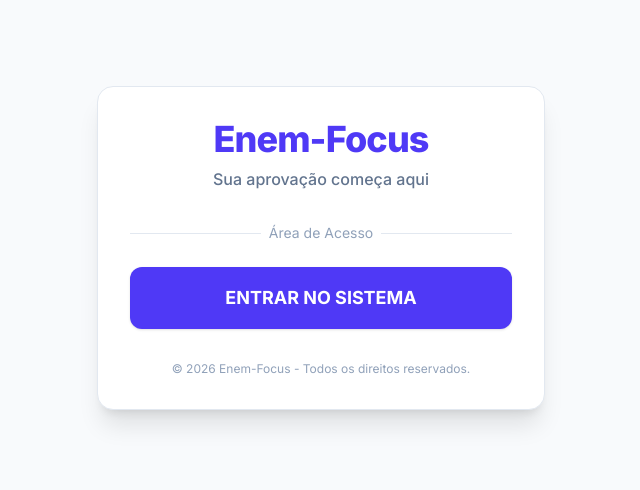
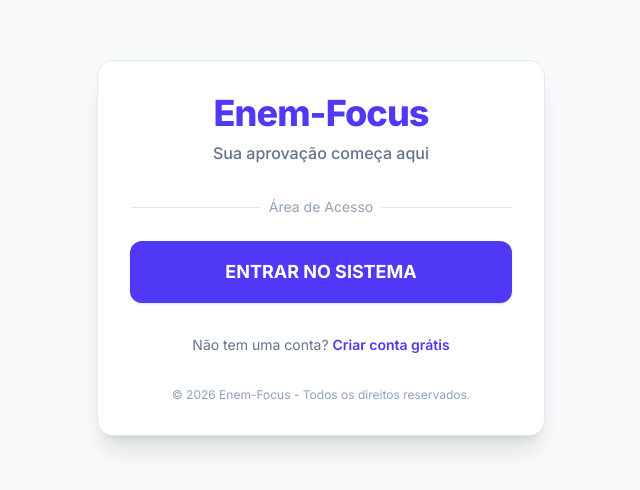
Before and after one commit to hermannglowig-netizen/enem-focus, a Next.js app: page /auth/login in a window 1280 px wide. Shown: the part 152-642 px from the top of the page, without its empty margins (319-959 px from the left). Built offline with nearby package versions, Linux system fonts and the light colour scheme.

Commit message:
Adiciona tela de selecao de planos /pricing

```diff
--- a/app/auth/login/page.tsx
+++ b/app/auth/login/page.tsx
@@ -2,6 +2,7 @@
 
 import { supabase } from '../../../lib/supabase';
 import { useRouter } from 'next/navigation';
+import Link from 'next/link';
 import { useState } from 'react';
 
 export default function LoginPage() {
@@ -14,13 +15,10 @@ export default function LoginPage() {
     // Log para depuração no console do navegador
     console.log("Tentando iniciar sessão...");
 
-    // Exibe o alerta que você solicitou para confirmar o clique
+    // Exibe o alerta para confirmar o clique
     alert("O botão foi clicado com sucesso!");
 
     try {
-      // Aqui você poderá adicionar a lógica real de auth futuramente:
-      // const { data, error } = await supabase.auth.signInWithPassword(...)
-
       console.log("Navegando para a dashboard...");
       router.push('/dashboard');
     } catch (error) {
@@ -63,6 +61,14 @@ export default function LoginPage() {
           </button>
         </div>
 
+        {/* Link direcionando para a nova tela de planos */}
+        <p className="text-center text-sm text-slate-500 mt-6">
+          Não tem uma conta?{" "}
+          <Link href="/pricing" className="text-indigo-600 font-semibold hover:underline">
+            Criar conta grátis
+          </Link>
+        </p>
+
         <p className="text-center text-xs text-slate-400 mt-6">
           &copy; 2026 Enem-Focus - Todos os direitos reservados.
         </p>
```
